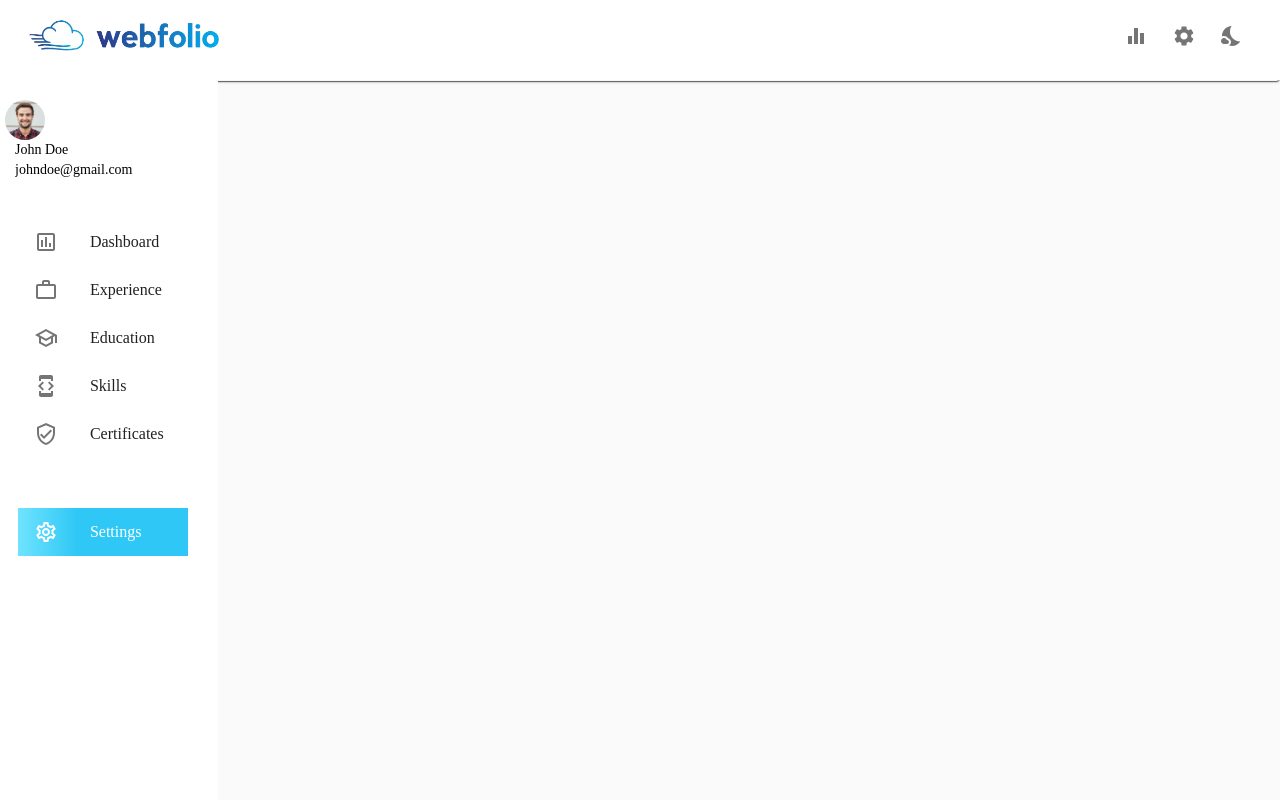
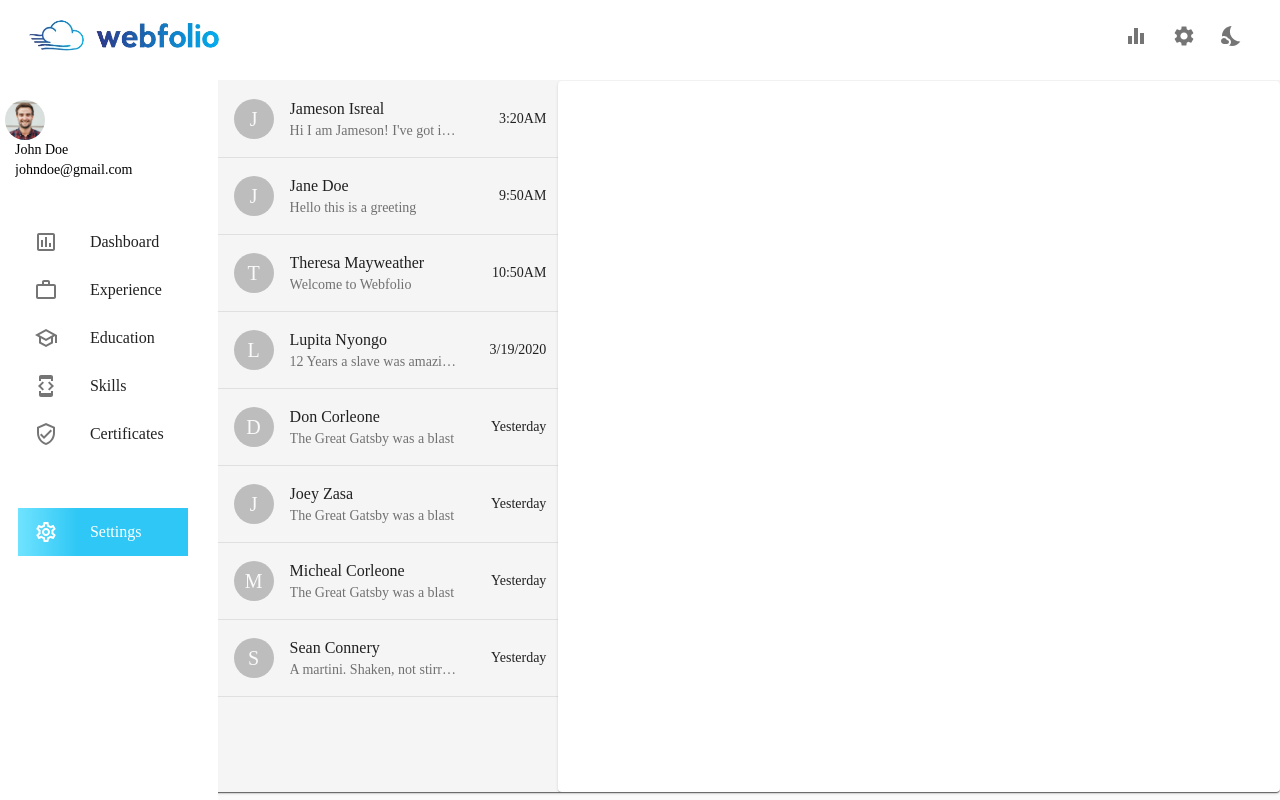
Before and after one commit to lucatosc/Portfolio-dashboard-editor-velzon, a React (Create React App) app: page /Messages in a window 1280 px wide. Built offline with nearby package versions, Linux system fonts and the light colour scheme; what webfontloader would draw is missing.

Commit message:
started working onnthe messages page

```diff
--- a/src/App.js
+++ b/src/App.js
@@ -14,6 +14,7 @@ import { fas } from '@fortawesome/free-solid-svg-icons'
 import { fab } from '@fortawesome/free-brands-svg-icons'
 import {Analytics} from "./components/Analytics/Analytics";
 import { Settings } from "./components/Settings/Settings";
+import { Messages } from "./components/Messages/Messages";
 import { useState } from "react";
 
 library.add(fas, fab,)
@@ -114,6 +115,7 @@ function App() {
                 <Route path="Skill" element={<SKill/>}/>
                 <Route path="Analytics" element={<Analytics/>}/>
                 <Route path="Settings" element={<Settings/>}/>
+                <Route path="Messages" element={<Messages/>}/>
             </Routes>
           </Paper>
           <CssBaseline />
--- a/src/components/Dashboard/Dashboard.jsx
+++ b/src/components/Dashboard/Dashboard.jsx
@@ -1,12 +1,12 @@
 import React from 'react'
 import {AnalyticsCard} from "../Analytics/AnalyticsCard"
-import {MessageComponent} from "./MessageComponent"
+import {MessageComponent} from "../Messages/MessageComponent"
 import { makeStyles} from "@material-ui/core"
 import {Link} from "react-router-dom"
 import {UserImage} from './UserImage'
 import {Details} from "./Details"
 import {Message, ArrowDownward, People} from "@material-ui/icons"
-import {Box} from "@material-ui/core"
+import {Box, Paper} from "@material-ui/core"
 
 
 
@@ -115,16 +115,22 @@ export const Dashboard = () => {
 
 
             <Box
+
                 style={{
                     width: "100%",
                     display: "flex",
                     justifyContent: "center",
-                    marginTop: "94px"
+                    marginTop: "94px",
+                    maxHeight:"50vh",
+                    overflowY:"auto"
                 }}
                 elevation={0}
                 id="messageComponent"
                 >
-                <MessageComponent />
+                <MessageComponent
+                    width={95}
+                    component={Paper}
+                />
             </Box>
 
          </Box>
--- a/src/components/Education/AddEducation.jsx
+++ b/src/components/Education/AddEducation.jsx
@@ -10,11 +10,12 @@ const useStyles = makeStyles((theme) => ({
         left: '50%',
         transform: 'translate(-50%, -50%)',
         width: "60vw",
-        height:"70vh",
-        overflowY:"scroll",
+        height:"80vh",
+        overflowY:"auto",
         backgroundColor: theme.palette,
         border: '1px solid #777',
         boxShadow: 24,
+        borderRadius:20,
         padding: "20px 40px 60px",
         [theme.breakpoints.down("sm")]:{
             width: "100vw",
--- a/src/components/Education/EditEducation.jsx
+++ b/src/components/Education/EditEducation.jsx
@@ -9,11 +9,12 @@ const useStyles = makeStyles((theme) => ({
         left: '50%',
         transform: 'translate(-50%, -50%)',
         width: "60vw",
-        height:"70vh",
-        overflowY:"scroll",
+        height:"80vh",
+        overflowY:"auto",
         backgroundColor: theme.palette,
         border: '1px solid #777',
         boxShadow: 24,
+        borderRadius:20,
         padding: "20px 40px 60px",
         [theme.breakpoints.down("sm")]:{
             width: "100vw",
--- a/src/components/Experience/AddExperience.jsx
+++ b/src/components/Experience/AddExperience.jsx
@@ -11,7 +11,8 @@ const useStyles = makeStyles((theme) =>({
     transform: 'translate(-50%, -50%)',
     width: "60vw",
     height:"80vh",
-    overflowY:"scroll",
+    overflowY:"auto",
+    borderRadius:20,
     backgroundColor: theme.palette,
     border: '1px solid #777',
     boxShadow: 24,
--- a/src/components/Experience/EditExperience.jsx
+++ b/src/components/Experience/EditExperience.jsx
@@ -13,7 +13,7 @@ const useStyles = makeStyles((theme) =>({
     transform: 'translate(-50%, -50%)',
     width: "60vw",
     height:"80vh",
-    overflowY:"scroll",
+    overflowY:"auto",
     backgroundColor: theme.palette,
     borderRadius:20,
     border: '1px solid #777',
--- a/src/components/Experience/ExperienceSearchBar.jsx
+++ b/src/components/Experience/ExperienceSearchBar.jsx
@@ -32,7 +32,7 @@ const ExperienceSearchBar = (props) => {
                 getOptionLabel={(option) => option.position + " at " + option.company}
                 // onChange={handleChange }
                 renderInput={(params) => (
-                <TextField {...params} label="Search Experiences" margin="normal" variant="outlined"  />
+                <TextField {...params} label="Search Experiences" margin="normal" variant="outlined"/>
                 )}
             />
             <div style={{position:"absolute",right:"3.2%"}}>
--- a/src/components/Dashboard/MessageComponent.jsx
+++ b/src/components/Messages/MessageComponent.jsx
@@ -1,4 +1,4 @@
-import {Table, TableBody, TableCell, TableContainer,TableRow, Paper, Avatar, Typography, makeStyles} from '@material-ui/core';
+import {Table, TableBody, TableCell, TableContainer,TableRow, Avatar, Typography, makeStyles} from '@material-ui/core';
 
 const useStyles = makeStyles((theme) =>({
     messageText:{
@@ -8,7 +8,7 @@ const useStyles = makeStyles((theme) =>({
         maxWidth:"300px"
     }
 }))
-function createData(name, email, message, timeStamp ) {
+const createData = (name, email, message, timeStamp ) => {
     return { name, email, message, timeStamp};
 }
 
@@ -17,17 +17,20 @@ const rows = [
     createData('Jane Doe', "janedoe@webfolio.com", "Hello this is a greeting", "9:50AM"),
     createData('Theresa Mayweather',"theresamayweather@webfolio.com", "Welcome to Webfolio" , "10:50AM"),
     createData('Lupita Nyongo',"lupitanyongo@webfolio.com", "12 Years a slave was amazing!", "3/19/2020" ),
-    createData('Leonardo Dicaprio', "leonardodicaprio@webfolio.com", "The Great Gatsby was a blast", "Yesterday"),
+    createData('Don Corleone', "thedon@webfolio.com", "The Great Gatsby was a blast", "Yesterday"),
+    createData('Joey Zasa', "joeyzas@webfolio.com", "The Great Gatsby was a blast", "Yesterday"),
+    createData('Micheal Corleone', "michealcorleone@webfolio.com", "The Great Gatsby was a blast", "Yesterday"),
+    createData('Sean Connery', "jamesbond@webfolio.com", "A martini. Shaken, not stirred.", "Yesterday"),
 ];
 
 
-export const MessageComponent= ()=> {
+export const MessageComponent= (props)=> {
     const classes = useStyles()
     return (
 
-        <TableContainer component={Paper} style={{ width: "95%" }} elevation={5}>
+        <TableContainer component={props.component} style={{ width: `${props.width}%` }} elevation={5}>
 
-            <Table style={{ minWidth: 400 }} aria-label="simple table">
+            <Table style={{ minWidth: 300 }} aria-label="simple table">
                 <TableBody>
                     {rows.map((row) => (
                         <TableRow
--- /dev/null
+++ b/src/components/Messages/Messages.jsx
@@ -0,0 +1,46 @@
+import React from 'react'
+
+import { Box, makeStyles, Paper } from '@material-ui/core'
+import { MessageComponent } from './MessageComponent'
+
+const useStyles = makeStyles(() =>({
+    messageContainer:{
+      width:"100%",
+      display:"flex",
+      justifyContent:"space-around",
+      height:"88.9vh",
+      // overflow:"clip"
+    },
+    messageList:{
+      width:"32%",
+      overflowY:"auto",
+    },
+    messageContent:{
+      width:"68%",
+      overflowY:"auto",
+    }
+}))
+export const Messages = () => {
+  const classes = useStyles()
+  return (
+    <Box
+      className={classes.messageContainer}
+    >
+      <Box
+        className={classes.messageList}
+      >
+        <MessageComponent
+          width={100}
+
+        />
+      </Box>
+      <Box
+        component={Paper}
+        className={classes.messageContent}
+      >
+
+
+      </Box>
+    </Box>
+  )
+}
```
